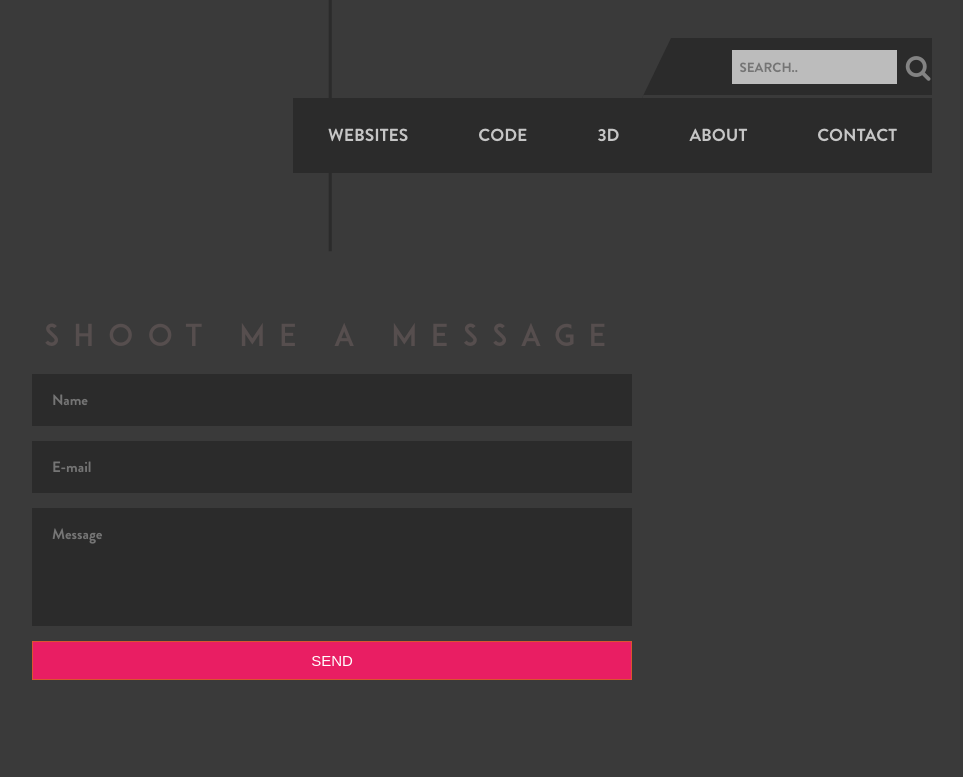
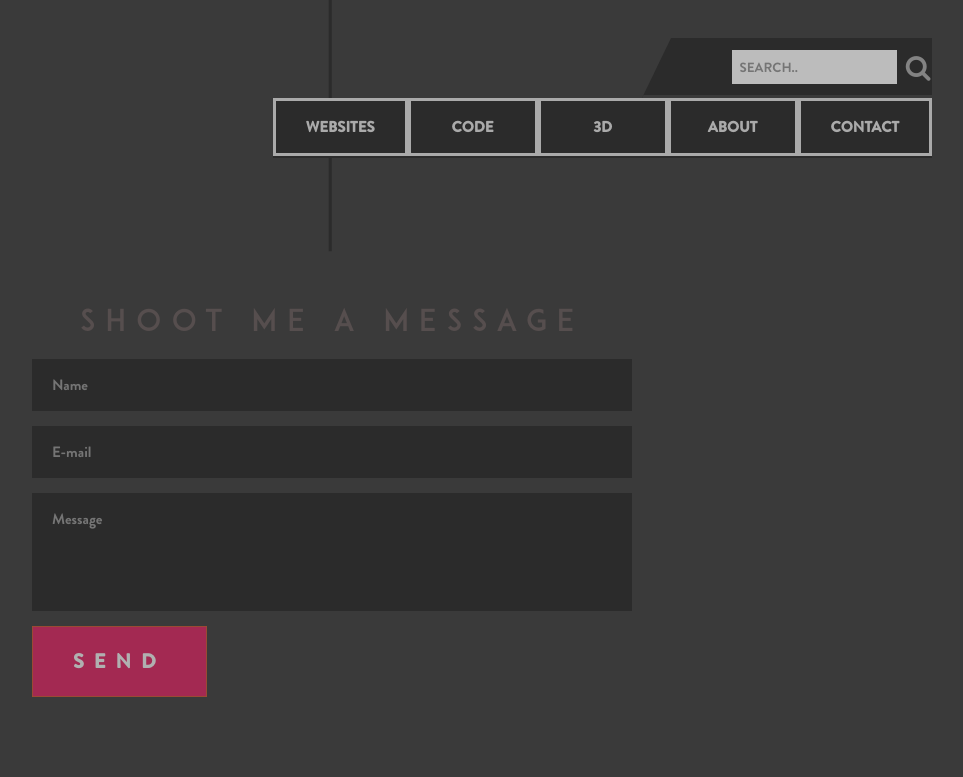
Before and after one commit to SWKP/portfolioV2, a Vue app in the folder portfolioV2/: page /#/ in a window 1280 px wide. Shown: the part 1023-1800 px from the top of the page, without its empty margins (308-1271 px from the left). Built offline with nearby package versions, Linux system fonts and the light colour scheme.

Commit message:
Before setting up routing.

```diff
--- a/portfolioV2/package.json
+++ b/portfolioV2/package.json
@@ -10,6 +10,8 @@
     "build": "node build/build.js"
   },
   "dependencies": {
+    "lodash": "^4.17.10",
+    "neo-async": "^2.5.2",
     "vue": "^2.5.2",
     "vue-router": "^3.0.1"
   },
--- a/portfolioV2/src/components/Code.vue
+++ b/portfolioV2/src/components/Code.vue
@@ -1,6 +1,37 @@
 <template>
     <div class="code">
-        <h1>CODE</h1>
+        <h1>Section coming soon.</h1>
+        <!--
+        <div class="grid-wrapper">
+            <div class="grid-item">
+                <h2>TITLE 1</h2>
+            </div>
+            <div class="grid-item">
+                <h2>TITLE 2</h2>
+            </div>
+            <div class="grid-item">
+                <h2>TITLE 3</h2>
+            </div>
+            <div class="grid-item">
+                <h2>TITLE 4</h2>
+            </div>
+            <div class="grid-item">
+                <h2>TITLE 5</h2>
+            </div>
+            <div class="grid-item">
+                <h2>TITLE 6</h2>
+            </div>
+            <div class="grid-item">
+                <h2>TITLE 7</h2>
+            </div>
+            <div class="grid-item">
+                <h2>TITLE 8</h2>
+            </div>
+            <div class="grid-item">
+                <h2>TITLE 9</h2>
+            </div>
+        </div>
+        -->
     </div>
 </template>
 
@@ -15,15 +46,35 @@
 
 <style lang="scss" scoped>
 .code {
+    margin: 2rem 0;
     width: 100%;
-    background: rgb(136, 136, 136);
     z-index: 10;
     position: relative;
 
-    h1 {
-        text-align: center;
-        padding: 20rem 0;
+    .grid-wrapper {
+        display: grid;
+        grid-template-columns: repeat(3, 1fr);
+        grid-template-rows: repeat(4, minmax(100px, 300px));
+        grid-gap: 2rem;
+        grid-auto-flow: row;
+    }
+
+    .grid-item {
+        background: rgb(175, 55, 11);
+        display: flex;
+        justify-content: center;
+        align-items: center;
     }
 }
 
+h1 {
+    font-family: "adam", Helvetica, Arial, sans-serif;
+    font-weight: 100;
+    text-align: center;
+    padding: 20rem 0;
+    background: #2B2B2B;
+    font-size: 3rem;
+
+}
+
 </style>
--- a/portfolioV2/src/components/Contact.vue
+++ b/portfolioV2/src/components/Contact.vue
@@ -8,8 +8,12 @@
 			<input required name="name" v-model='contact.name' placeholder="Name" type="text" autocomplete="off">
 			<input required name="email" v-model="contact.email" placeholder="E-mail" type="email" autocomplete="off">
 			<textarea name="message" v-model="contact.message" rows="4" placeholder="Message"></textarea>
-		   <button class="button">Send</button>
 		</form>
+        <div class="button">
+            <span class="button__mask"></span>
+            <span class="button__text">Send</span>
+            <span class="button__text button__text--bis">Send</span>
+         </div>
 	</div>
 </template>
 
@@ -97,7 +101,7 @@
     font-size: 3rem;
     font-weight: 200;
     text-align: center;
-    letter-spacing: 1.4rem;
+    letter-spacing: 1rem;
     margin-bottom: 2rem;
 }
 
@@ -127,20 +131,23 @@ textarea:focus {
 	border: solid 1px #da552f;
 	color: white;
 	cursor: pointer;
-	padding: 10px 50px;
 	text-align: center;
 	text-transform: uppercase;
+    font-size: 20px;
+    letter-spacing: 1rem;
 }
 
+/*
 .contact-form .button:hover {
 	background: #ea532a;
 	border: solid 1px #ea532a;
 }
+*/
 
 .contact-form input[type="email"],
 .contact-form input[type="text"],
-.contact-form textarea,
-.contact-form .button {
+.contact-form textarea {
 	font-size: 15px;
 }
+
 </style>
--- a/portfolioV2/src/components/Footer.vue
+++ b/portfolioV2/src/components/Footer.vue
@@ -28,6 +28,7 @@
 
 <style lang="scss">
     .footer {
+        margin-top: 2rem;
         height: 80rem;
         background: #2B2B2B;
         display: flex;
@@ -49,7 +50,8 @@
         }
     }
     .otherSites {
-        width: 400px;
+        clip-path: polygon(85% 0, 100% 75%, 85% 100%, 15% 100%, 0 75%, 15% 0);
+        width: 500px;
         height: 10px;
         margin: 0 auto 5rem;
         background: #424242;
--- a/portfolioV2/src/components/MainBody.vue
+++ b/portfolioV2/src/components/MainBody.vue
@@ -14,10 +14,6 @@
       <app-website></app-website>
       <app-code></app-code>
       -->
-
-        <div class="loadMore">
-            <h4>Load More Websites</h4>
-        </div>
       </div>
     </div>
   </div>
@@ -95,24 +91,6 @@ export default {
         }
     }
 
-    .loadMore {
-        position:relative;
-        z-index: 0;
-        text-align: center;
-        margin: 2rem 0 20rem 0;
-        background-color: #BCBCBC;
-        padding: 5rem 0 8rem 0;
-        -webkit-clip-path: polygon(0 0, 100% 0, 100% 50%, 50% 100%, 50% 100%, 0% 50%);
-        clip-path: polygon(0 0, 100% 0, 100% 50%, 50% 100%, 50% 100%, 0% 50%);
-
-        & h4 {
-            color: #565656;
-            font-family: "adam", Helvetica, Arial, sans-serif;
-            letter-spacing: 2rem;
-        }
-
-    }
-
     .fade-enter-active, .fade-leave-active {
             transform: rotateX(0deg);
   transition: all 0.25s cubic-bezier(0.42, 0, 0.58, 1);;
@@ -123,4 +101,95 @@ export default {
   opacity: 0;
   transform: rotateX(90deg);
 }
+
+$anim-text-offset: 1em;
+
+.button{
+    font-family: "brandon", Helvetica, Arial, sans-serif;
+  touch-callout: none;
+  user-select: none;
+  display: inline-block;
+  border: .2em solid;
+  position: relative;
+  cursor: pointer;
+  overflow: hidden;
+  opacity: 0.6;
+  color: #FFF;
+  &__text{
+    display: block;
+    padding:1em 2em;
+    text-transform: uppercase;
+    font-weight: bold;
+    &:before{
+      content: attr(title);
+    }
+    &--bis{
+      display: block;
+      position: absolute;
+      top: 0; left:0; right: 0; bottom: 0;
+      transform: translateX(-1 * $anim-text-offset);
+      opacity: 0;
+    }
+  }
+  &__mask{
+    display: block;
+    position: absolute;
+    top: 0; left: 0; right: 0; bottom: 0;
+    background: white;
+    transform: translateX(-100%) rotate(45deg);
+    transition: all 0.3s;
+  }
+}
+
+.button:hover{
+  opacity: 1;
+  .button__text{
+    animation: fx-text .3s ease-out;
+    &--bis{
+      animation: fx-text-bis .3s ease-out;
+    }
+  }
+  .button__mask{
+    animation: fx-mask .3s ease-out;
+  }
+}
+
+.button:active{
+  opacity: 1;
+  background: white;
+  color: inherit;
+}
+
+
+@keyframes fx-mask {
+  0%{
+    transform: translateX(-100%) rotate(45deg);
+    filter: blur(5px);
+  }
+  100%{
+    transform: translateX(100%) rotate(45deg);
+    filter: blur(5px);
+  }
+}
+
+@keyframes fx-text {
+  0%{
+    transform: translateX(0);
+    opacity: 1;
+  }
+  100%{
+    transform: translateX($anim-text-offset);
+    opacity: 0;
+  }
+}
+@keyframes fx-text-bis {
+  0%{
+    transform: translateX(-1 * $anim-text-offset);
+    opacity: 0;
+  }
+  100%{
+    transform: translateX(0);
+    opacity: 1;
+  }
+}
 </style>
--- a/portfolioV2/src/components/Navigation.vue
+++ b/portfolioV2/src/components/Navigation.vue
@@ -5,11 +5,43 @@
             <button type="submit"><i class="fa fa-search"></i></button>
             </div>
         <ul>
-            <li v-on:click="changeComponent('app-website')">Websites</li>
-            <li v-on:click="changeComponent('app-code')">Code</li>
-            <li v-on:click="changeComponent('app-threeD')">3d</li>
-            <li v-on:click="changeComponent('app-about')">About</li>
-            <li v-on:click="changeComponent('app-contact')">Contact</li>
+            <li v-on:click="changeComponent('app-website')">
+                <router-link to="/testing">
+                <div class="button">
+                    <span class="button__mask"></span>
+                    <span class="button__text">Websites</span>
+                    <span class="button__text button__text--bis">Websites</span>
+                </div>
+                </router-link>
+            </li>
+            <li v-on:click="changeComponent('app-code')">
+                <div class="button">
+                    <span class="button__mask"></span>
+                    <span class="button__text">Code</span>
+                    <span class="button__text button__text--bis">Code</span>
+                </div>
+            </li>
+            <li v-on:click="changeComponent('app-threeD')">
+                <div class="button">
+                    <span class="button__mask"></span>
+                    <span class="button__text">3D</span>
+                    <span class="button__text button__text--bis">3D</span>
+                </div>
+            </li>
+            <li v-on:click="changeComponent('app-about')">
+                <div class="button">
+                    <span class="button__mask"></span>
+                    <span class="button__text">About</span>
+                    <span class="button__text button__text--bis">About</span>
+                </div>
+            </li>
+            <li v-on:click="changeComponent('app-contact')">
+                <div class="button">
+                    <span class="button__mask"></span>
+                    <span class="button__text">Contact</span>
+                    <span class="button__text button__text--bis">Contact</span>
+                </div>
+            </li>
         </ul>
     </div>
 </template>
@@ -28,6 +60,10 @@
 </script>
 
 <style lang="scss">
+    .button {
+        border: none;
+        min-width: 130px;
+    }
     .mainNavigation {
         position: relative;
         background: #2B2B2B;
@@ -36,13 +72,14 @@
         z-index: 1;
 
         ul li {
+            height: 54px;
+            text-align: center;
             cursor: pointer;
             display: inline-block;
             color: #C6C6C6;
-            font-size: 1.75rem;
+            font-size: 1.5rem;
             font-family: "brandon", Helvetica, Arial, sans-serif;
             text-transform: uppercase;
-            padding: 2.5rem 3.5rem;
             transition: all .3s;
 
             &:hover {
--- a/portfolioV2/src/components/ThreeD.vue
+++ b/portfolioV2/src/components/ThreeD.vue
@@ -125,6 +125,8 @@
     position: relative;
 }
 .gallery {
+    position: relative;
+    left: 12rem;
     grid-gap: 2rem;
     margin: 10rem 0;
     transform: rotate(-45deg);
--- a/portfolioV2/src/components/Website.vue
+++ b/portfolioV2/src/components/Website.vue
@@ -1,4 +1,5 @@
 <template>
+    <div>
     <ul>
         <li v-for="website in websites">
             <div class="project">
@@ -26,6 +27,10 @@
             </div>
         </li>
     </ul>
+    <div class="loadMore">
+            <h4>Load More Websites</h4>
+    </div>
+    </div>
 </template>
 
 <script>
@@ -240,4 +245,22 @@
           }
       }
     }
+
+    .loadMore {
+        position:relative;
+        z-index: 0;
+        text-align: center;
+        margin: 2rem 0 20rem 0;
+        background-color: #BCBCBC;
+        padding: 5rem 0 8rem 0;
+        -webkit-clip-path: polygon(0 0, 100% 0, 100% 50%, 50% 100%, 50% 100%, 0% 50%);
+        clip-path: polygon(0 0, 100% 0, 100% 50%, 50% 100%, 50% 100%, 0% 50%);
+
+        & h4 {
+            color: #565656;
+            font-family: "adam", Helvetica, Arial, sans-serif;
+            letter-spacing: 2rem;
+        }
+
+    }
 </style>
--- a/portfolioV2/src/main.js
+++ b/portfolioV2/src/main.js
@@ -3,6 +3,8 @@
 import Vue from 'vue'
 import App from './App'
 import router from './router'
+
+Vue.use(router);
 
 Vue.config.productionTip = false
 
```
Also changed, not shown: portfolioV2/src/assets/svg/steam.svg, 1 other file (tests, documents, lock files or other folders).
